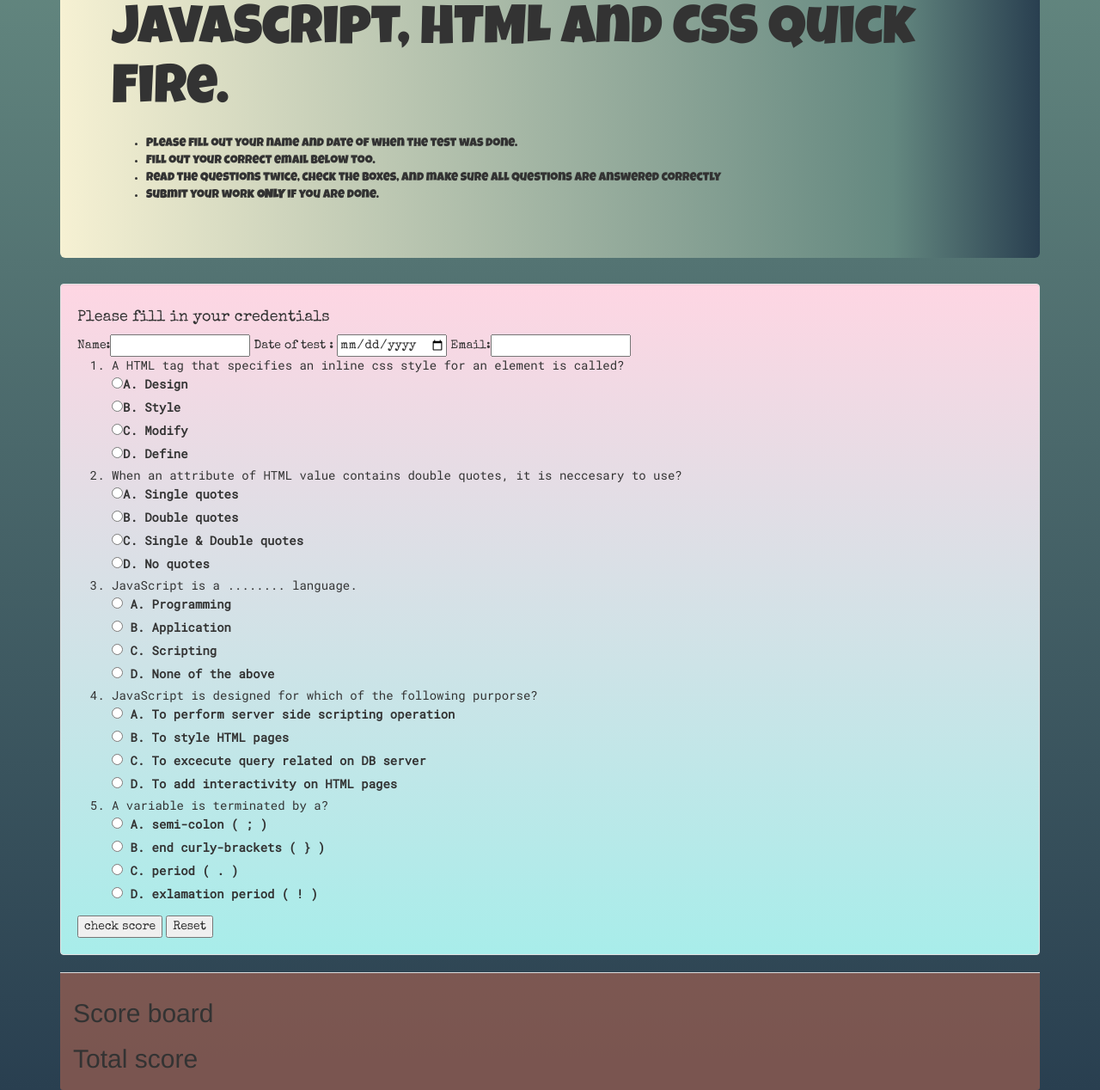
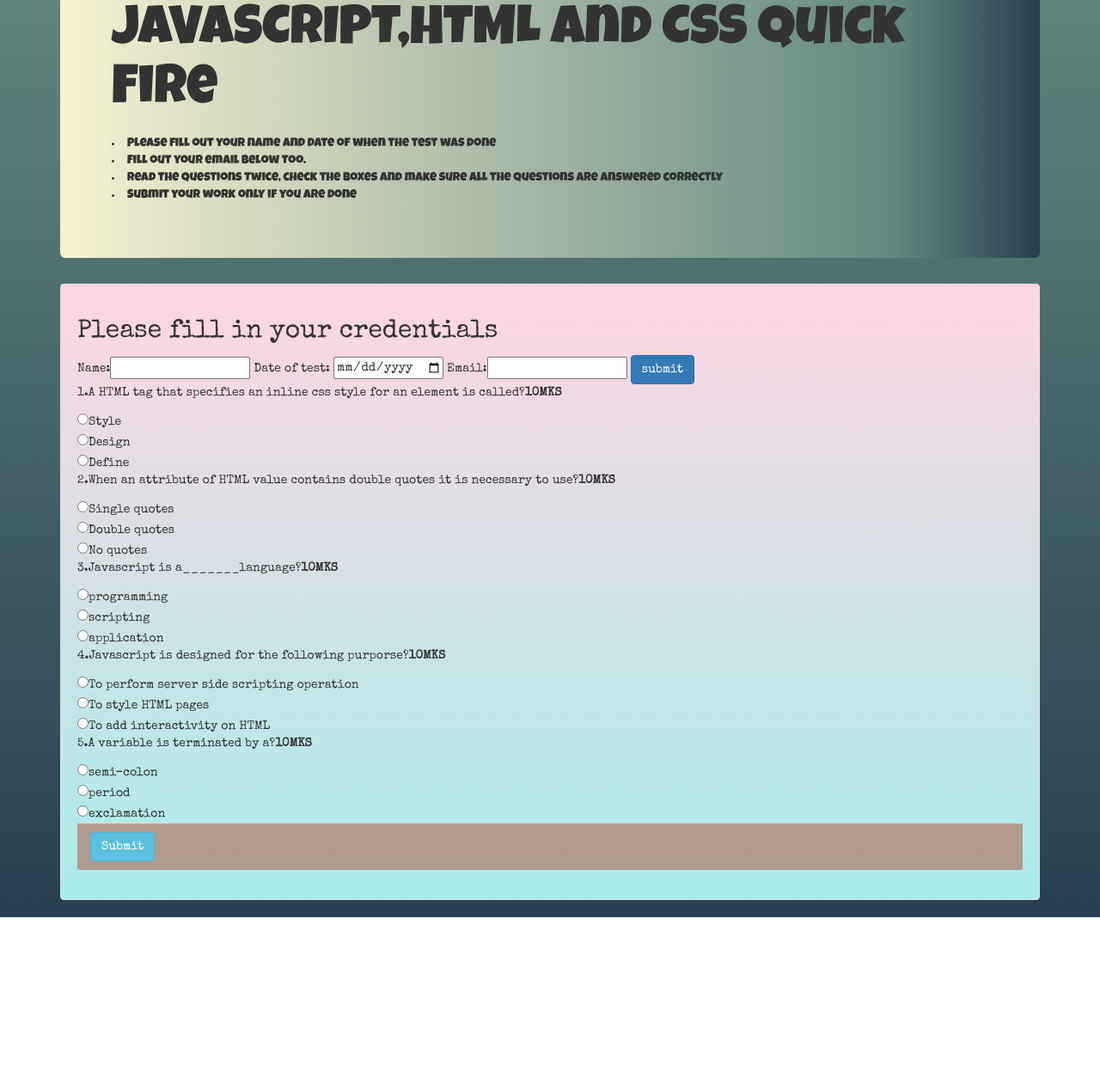
Before and after one commit to Maxie24/Quiz-board, a plain HTML site: page index.html in a window 1280 px wide. Shown: the part 65-1333 px from the top of the page at 86% size. After the commit the page ends 1132 px from the top, so only its background shows below. Drawn offline with nearby package versions, Linux system fonts and the light colour scheme.

Commit message:
Updated index.html and made notable changes

```diff
--- a/index.html
+++ b/index.html
@@ -2,85 +2,78 @@
 <html>
 
 <head>
-  <meta charset="utf-8" />
-  <meta http-equiv="X-UA-Compatible" content="IE=edge">
-  <title>Quiz Board</title>
 
-  <meta name="viewport" content="width=device-width, initial-scale=1">
-  <link href="css/bootstrap.css" rel="stylesheet" type="text/css">
-  <link href="css/styles.css" rel="stylesheet" type="text/css">
-  <script src="js/scripts.js"></script> <!--JQuery file-->
-  <script src="js/script.js"></script>
-  <link href="https://fonts.googleapis.com/css?family=Luckiest+Guy" rel="stylesheet">
-  <link href="https://fonts.googleapis.com/css?family=Luckiest+Guy|Special+Elite" rel="stylesheet">
-  <link href="https://fonts.googleapis.com/css?family=Luckiest+Guy|Roboto+Mono|Special+Elite" rel="stylesheet">
+    <link rel="stylesheet" href="css/bootstrap.css" type="text/css">
+    <link rel="stylesheet" href="css/styles.css" type="text/css">
+    <script src="js/jquery-3.3.1.js"></script>
+    <script src="js/scripts.js"></script>
+    <link href="https://fonts.googleapis.com/css?family=Luckiest+Guy" rel="stylesheet">
+    <link href="https://fonts.googleapis.com/css?family=Luckiest+Guy|Special+Elite" rel="stylesheet">
+    <link href="https://fonts.googleapis.com/css?family=Luckiest+Guy|Roboto+Mono|Special+Elite" rel="stylesheet">
 
+    <title>QUIZ BOARD</title>
 </head>
 
 <body>
-  <div class="container">
-    <div class="jumbotron">
-      <h1>JavaScript, HTML and CSS Quick Fire.</h1>
-      <p>
-        <ul>
-        <li>Please fill out your name and date of when the test was done.</li>
-        <li>Fill out your correct email below too.</li>
-        <li>Read the questions twice, check the boxes, and make sure all questions are answered correctly</li>
-        <li>Submit your work <strong>ONLY</strong> if you are done.</li>
-      </ul></p>
+    <div class="container">
+        <div class="jumbotron">
+            <h1>JAVASCRIPT,HTML and CSS Quick Fire</h1>
+            <p><li>Please fill out your name and date of when the test was done</li>
+               <li>Fill out your email below too.</li>
+               <li>Read the questions twice, check the boxes and make sure all the questions are answered correctly</li>
+               <li>Submit your work only if you are done</li></p>
+        </div>
+        <div class="well">
+            <h2>Please fill in your credentials</h2>
+            Name:<input type="text" id="name" name="firstname" value="">
+            Date of test: <input type="date" name="date" value="">
+            Email:<input type="email" id="email" name="email" value="">
+            <input type="submit" id="btn1" class="btn btn-primary" value="submit">
+           <form id="quiz">
+                <div class="form-group">
+                    <p>1.A HTML tag that specifies an inline css style for an element is called?<strong>10MKS</strong>
+                    </p>
+                    <input type="radio" name="Q1" value="Style" required>Style<br>
+                    <input type="radio" name="Q1" value="Design">Design<br>
+                    <input type="radio" name="Q1" value="Define">Define<br>
 
-    </div>
-    <div class="well">
-      <h4>Please fill in your credentials</h4>
-      <form id="quiz" name="quiz">
-        Name:<input type="text" id="name" name="firstname" value="">
-        Date of test : <input type="date" name="date" value="">
-        Email:<input type="email" id="email" name="email" value="">
-        <ol>
-          <div id="well1">
-          <li id="Question 1">A HTML tag that specifies an inline css style for an element is called?<br>
-            <label for="quiz1"><input id="mc" type="radio" name="choice1" value="0">A. Design</label><br>
-            <label for="quiz1"><input id="mc" type="radio" name="choice1" value="5">B. Style</label><br>
-            <label for="quiz1"><input id="mc" type="radio" name="choice1" value="0">C. Modify</label><br>
-            <label for="quiz1"><input id="mc" type="radio" name="choice1" value="0">D. Define</label>
-          </li>
-          <li id="Question 2">When an attribute of HTML value contains double quotes, it is neccesary to use?<br>
-            <label for="quiz2"><input id="mc" type="radio" name="choice2" value="5">A. Single quotes</label><br>
-            <label for="quiz2"><input id="mc" type="radio" name="choice2" value="0">B. Double quotes</label><br>
-            <label for="quiz2"><input id="mc" type="radio" name="choice2" value="0">C. Single & Double quotes</label><br>
-            <label for="quiz2"><input id="mc" type="radio" name="choice2" value="0">D. No quotes</label><br>
-            </li>
+                    <p>2.When an attribute of HTML value contains double quotes it is necessary to use?<strong>10MKS</strong></p>
+                    <input type="radio" name="Q2" value="Single quotes" required>Single quotes<br>
+                    <input type="radio" name="Q2" value="Double quotes">Double quotes<br>
+                    <input type="radio" name="Q2" value="No quotes">No quotes<br>
 
-            <li id="Question 3">JavaScript is a ........ language.<br>
-          <label for="Quiz3"><input id="mc" type="radio" name="choice3" value="0"> A. Programming</label><br>
-          <label for="Quiz3"><input id="mc" type="radio" name="choice3" value="0"> B. Application</label><br>
-          <label for="Quiz3"><input id="mc" type="radio" name="choice3" value="5"> C. Scripting</label><br>
-          <label for="Quiz3"><input id="mc" type="radio" name="choice3" value="0"> D. None of the above</label>
-          </li>
+                    <p>3.Javascript is a_______language?<strong>10MKS</strong></p>
+                    <input type="radio" name="Q3" value="programming">programming<br>
+                    <input type="radio" name="Q3" value="scripting">scripting<br>
+                    <input type="radio" name="Q3" value="application">application<br>
 
-          <li id="Question 4">JavaScript is designed for which of the following purporse?<br>
-            <label for="Quiz4"><input id="mc" type="radio" name="choice4" value="0"> A. To perform server side scripting operation</label><br>
-            <label for="Quiz4"><input id="mc" type="radio" name="choice4" value="0"> B. To style HTML pages</label><br>
-            <label for="Quiz4"><input id="mc" type="radio" name="choice4" value="0"> C. To excecute query related on DB server</label><br>
-            <label for="Quiz4"><input id="mc" type="radio" name="choice4" value="5"> D. To add interactivity on HTML pages</label>
-            </li>
 
-            <li id="Question 5">A variable is terminated by a?<br>
-              <label for="Quiz5"><input id="mc" type="radio" name="choice5" value="5"> A. semi-colon ( ; )</label><br>
-              <label for="Quiz5"><input id="mc" type="radio" name="choice5" value="0"> B. end curly-brackets ( } )</label><br>
-              <label for="Quiz5"><input id="mc" type="radio" name="choice5" value="0"> C. period ( . )</label><br>
-              <label for="Quiz5"><input id="mc" type="radio" name="choice5" value="0"> D. exlamation period ( ! )</label>
-              </li>
+
+                    <p>4.Javascript is designed for the following purporse?<strong>10MKS</strong></p>
+                    <input type="radio" name="Q4" value="To perform server side scripting operation">To perform server side scripting operation<br>
+                    <input type="radio" name="Q4" value="To style HTML pages">To style HTML pages<br>
+                    <input type="radio" name="Q4" value="To add interactivity on HTML">To add interactivity on HTML<br>
+
+
+                    <p>5.A variable is terminated by a?<strong>10MKS</strong></p>
+                    <input type="radio" name="Q5" value="semi-colon">semi-colon<br>
+                    <input type="radio" name="Q5" value="period">period<br>
+                    <input type="radio" name="Q5" value="exclamation">exclamation<br>
+
+                    <div class="panel-footer">
+                        <button id="quiz" type="submit" class="btn btn-info" name="button">Submit</button>
+                    </div>
+                    </form>
+
+
+                    <div id="results"></div>
+                    <div id="correct"></div>
+
+                  </div>
+                </div>
+              </div>
             </div>
-        </ol>
-        <button type="submit">check score</button id=#correct>
-        <input type="reset" value="Reset">
-      </form>
-    </div>
-    <div class="panel-footer">
-      <h2>Score board</h2>
-      <h2 id="correct">Total score</h2>
-          </div>
-  </div>
+
 </body>
+
 </html>
--- a/js/scripts.js
+++ b/js/scripts.js
@@ -12,6 +12,7 @@ $(document).ready(function check() {
     event.preventDefault();
 
     //BUSINESS LOGIC
+    var correct = function(){
       var total = (a + b + c + d + e);
       var percent = ((total / 25) * 100);
 
@@ -32,3 +33,4 @@ $(document).ready(function check() {
         event.preventDefault();
     });
   });
+}
```
Lines whose indentation alone changed are shown as unchanged.
